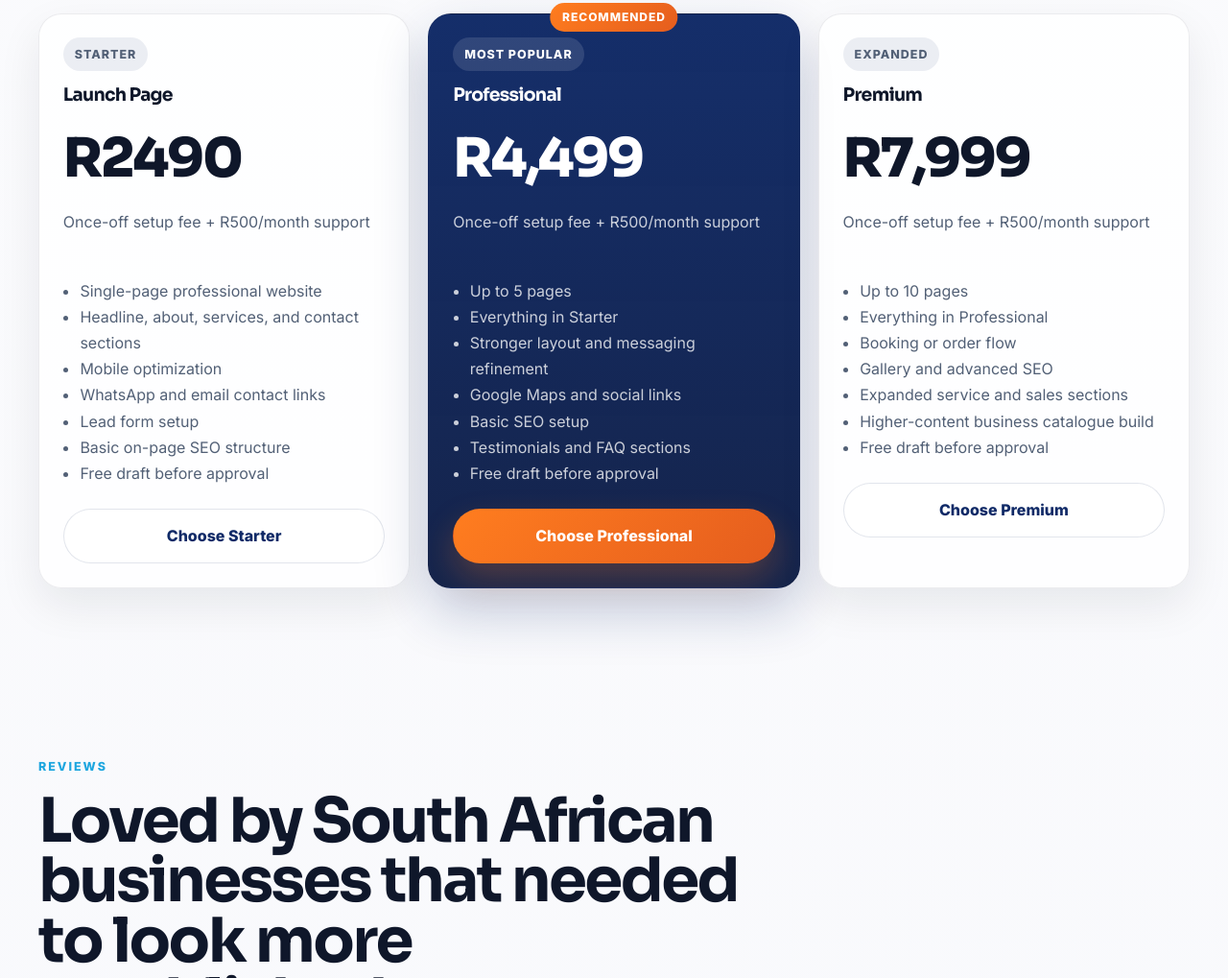
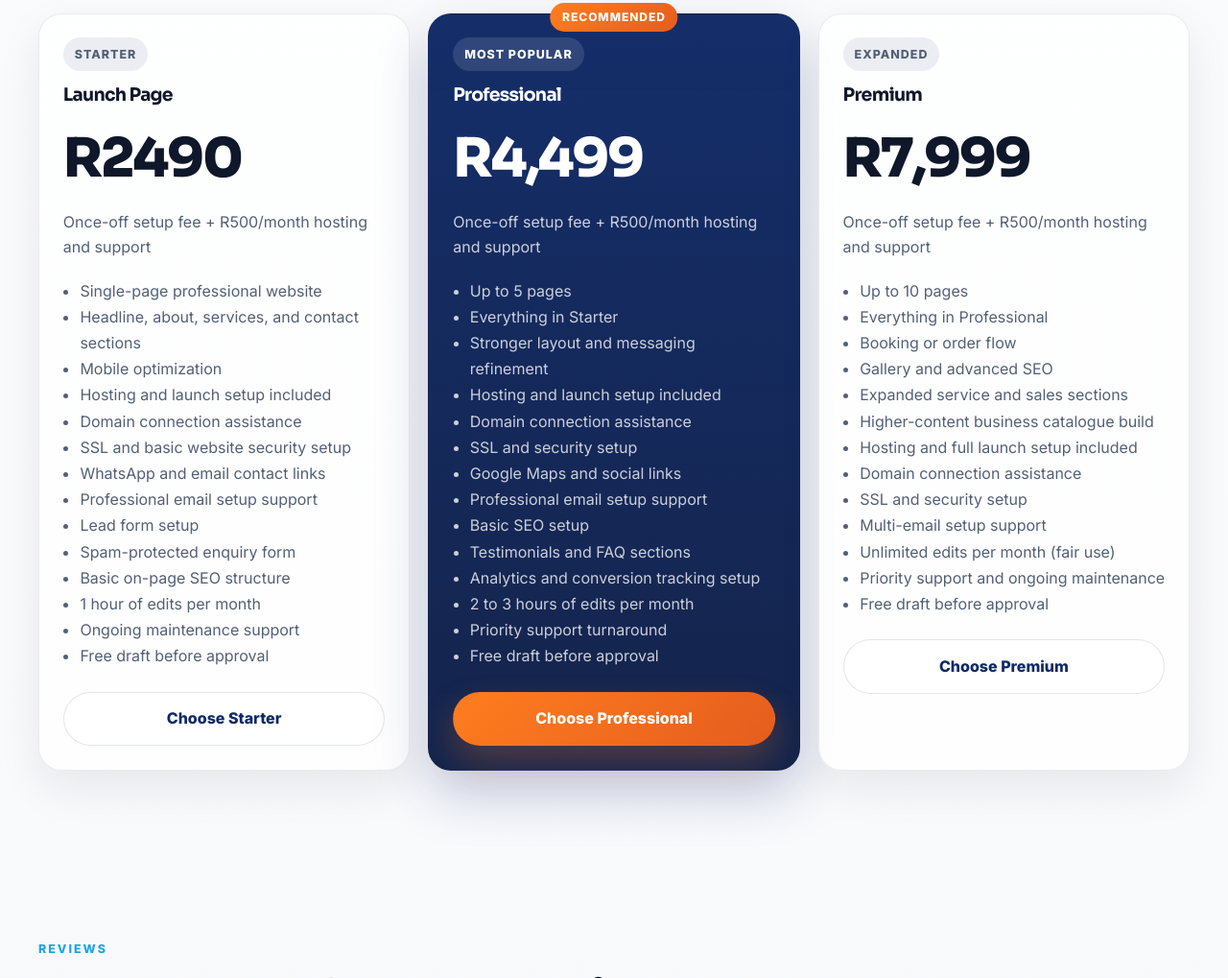
Before and after one commit to ONLINE48HRS/online48hrs-site, a plain HTML site: page index.html in a window 1280 px wide. Shown: the part 4774-5793 px from the top of the page at 96% size. Drawn offline with Linux system fonts and the light colour scheme.

Commit message:
Add files via upload

```diff
--- a/index.html
+++ b/index.html
@@ -7,6 +7,10 @@
     name="description"
     content="Professional websites for South African businesses, launched in 48 hours with sharp design, lead capture, and a clean handoff."
   >
+  <meta property="og:title" content="Online in 48 Hrs">
+  <meta property="og:description" content="Professional websites launched in 48 hours for South African businesses.">
+  <meta property="og:url" content="https://onlinein48hrs.co.za/">
+  <meta property="og:image" content="https://onlinein48hrs.co.za/assets/favicon.png">
   <title>Online in 48 Hrs</title>
   <link rel="preconnect" href="https://fonts.googleapis.com">
   <link rel="preconnect" href="https://fonts.gstatic.com" crossorigin>
@@ -272,14 +276,21 @@
             <p class="plan-kicker">Starter</p>
             <h3>Launch Page</h3>
             <div class="price">R2490</div>
-            <p class="price-note">Once-off setup fee + R500/month support</p>
+            <p class="price-note">Once-off setup fee + R500/month hosting and support</p>
             <ul>
               <li>Single-page professional website</li>
               <li>Headline, about, services, and contact sections</li>
               <li>Mobile optimization</li>
+              <li>Hosting and launch setup included</li>
+              <li>Domain connection assistance</li>
+              <li>SSL and basic website security setup</li>
               <li>WhatsApp and email contact links</li>
+              <li>Professional email setup support</li>
               <li>Lead form setup</li>
+              <li>Spam-protected enquiry form</li>
               <li>Basic on-page SEO structure</li>
+              <li>1 hour of edits per month</li>
+              <li>Ongoing maintenance support</li>
               <li>Free draft before approval</li>
             </ul>
             <a class="button button-secondary pricing-button" data-whop-plan="starter" href="#free-draft">Choose Starter</a>
@@ -290,14 +301,21 @@
             <p class="plan-kicker">Most popular</p>
             <h3>Professional</h3>
             <div class="price">R4,499</div>
-            <p class="price-note">Once-off setup fee + R500/month support</p>
+            <p class="price-note">Once-off setup fee + R500/month hosting and support</p>
             <ul>
               <li>Up to 5 pages</li>
               <li>Everything in Starter</li>
               <li>Stronger layout and messaging refinement</li>
+              <li>Hosting and launch setup included</li>
+              <li>Domain connection assistance</li>
+              <li>SSL and security setup</li>
               <li>Google Maps and social links</li>
+              <li>Professional email setup support</li>
               <li>Basic SEO setup</li>
               <li>Testimonials and FAQ sections</li>
+              <li>Analytics and conversion tracking setup</li>
+              <li>2 to 3 hours of edits per month</li>
+              <li>Priority support turnaround</li>
               <li>Free draft before approval</li>
             </ul>
             <a class="button button-primary pricing-button" data-whop-plan="professional" href="#free-draft">Choose Professional</a>
@@ -307,7 +325,7 @@
             <p class="plan-kicker">Expanded</p>
             <h3>Premium</h3>
             <div class="price">R7,999</div>
-            <p class="price-note">Once-off setup fee + R500/month support</p>
+            <p class="price-note">Once-off setup fee + R500/month hosting and support</p>
             <ul>
               <li>Up to 10 pages</li>
               <li>Everything in Professional</li>
@@ -315,6 +333,12 @@
               <li>Gallery and advanced SEO</li>
               <li>Expanded service and sales sections</li>
               <li>Higher-content business catalogue build</li>
+              <li>Hosting and full launch setup included</li>
+              <li>Domain connection assistance</li>
+              <li>SSL and security setup</li>
+              <li>Multi-email setup support</li>
+              <li>Unlimited edits per month (fair use)</li>
+              <li>Priority support and ongoing maintenance</li>
               <li>Free draft before approval</li>
             </ul>
             <a class="button button-secondary pricing-button" data-whop-plan="premium" href="#free-draft">Choose Premium</a>
```
